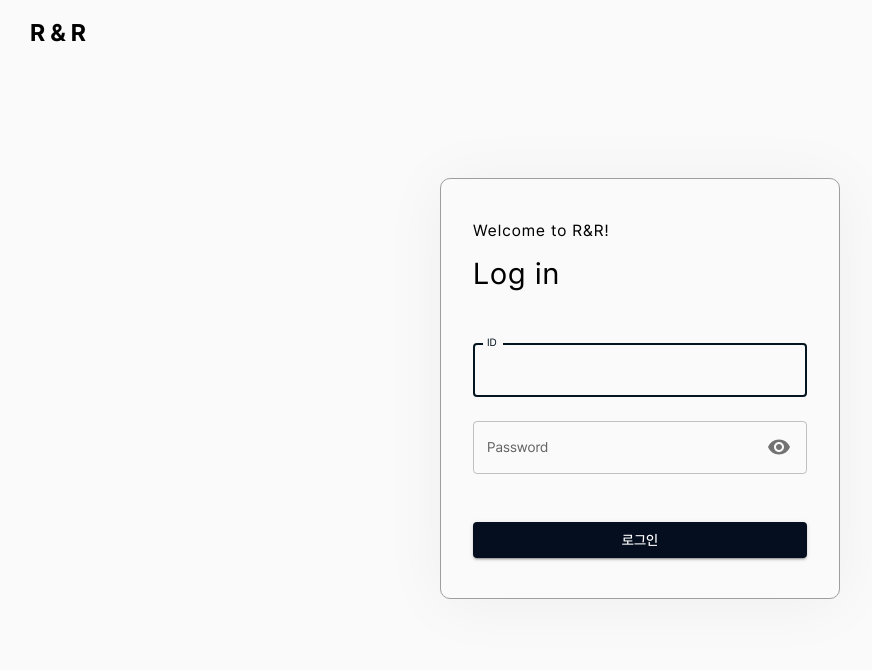
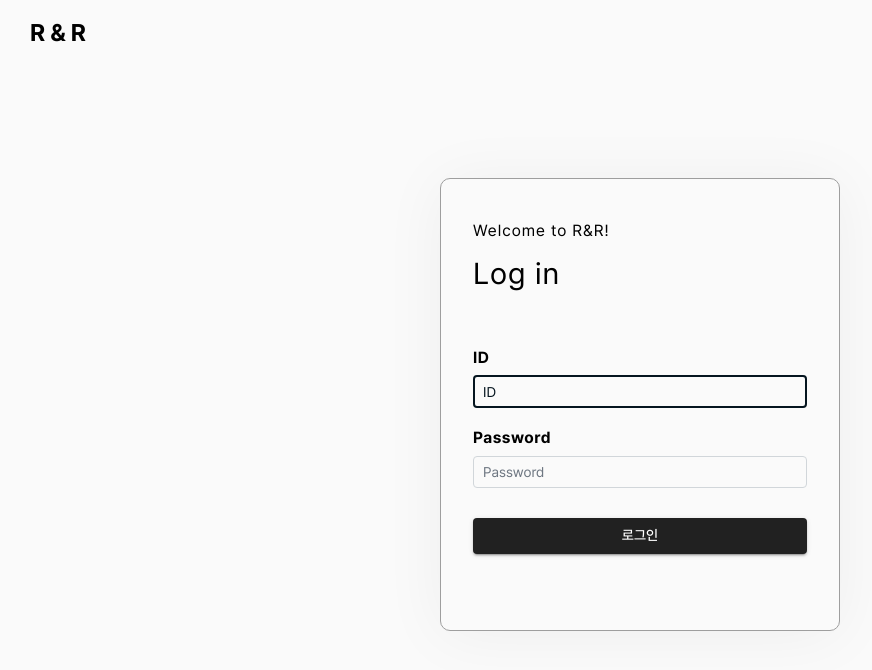
Before and after one commit to npthl2/ai-pr, a React (Vite) app: page /login in a window 1280 px wide. Shown: the top 670 px of the page, without its empty margins (0-872 px from the left). Built offline with nearby package versions, Linux system fonts and the light colour scheme; what simple-zustand-devtools would draw is missing.

Commit message:
testfield 변경

```diff
--- a/src/pages/auth/Login.model.ts
+++ b/src/pages/auth/Login.model.ts
@@ -3,3 +3,9 @@ export interface LoginError {
     password?: string;
     general?: string;
 }
+
+export interface FieldValidation {
+    error: boolean;
+    state: 'inactive' | 'active' | 'error';
+    helperText: string;
+}
--- a/src/pages/auth/Login.styled.tsx
+++ b/src/pages/auth/Login.styled.tsx
@@ -1,5 +1,5 @@
 import styled from '@emotion/styled';
-import { Typography, Box } from '@mui/material';
+import { Typography, Box, Button } from '@mui/material';
 import { grey } from '@mui/material/colors';
 import { Theme } from '@mui/material';
 // import type { Theme } from '@mui/material/styles';
@@ -26,7 +26,7 @@ export const FormContainer = styled(Box)({
     width: '400px',
     margin: '126.5px auto',
     padding: '40px 32px',
-    gap: '24px',
+    gap: '6px',
     backgroundColor: grey[50],
     border: `1px solid ${grey[500]}`,
     borderRadius: '10px',
@@ -45,7 +45,7 @@ export const Title = styled(Typography)(({ theme }: { theme: Theme }) => ({
     fontSize: '16px', // 폰트 크기
     fontWeight: 300, // 글자 굵기를 700으로 설정 (Bold 효과)
     letterSpacing: '1px', // 글자 사이 간격을 0.5px로 설정
-    margin: 0, // 여백 제거
+
 }));
 
 export const Subtitle = styled(Typography)(({ theme }: { theme: Theme }) => ({
@@ -53,16 +53,48 @@ export const Subtitle = styled(Typography)(({ theme }: { theme: Theme }) => ({
     fontSize: '30px', // 폰트 크기
     fontWeight: 300, // 글자 굵기를 700으로 설정 (Bold 효과)
     letterSpacing: '1px', // 글자 사이 간격을 0.5px로 설정
-    margin: 0, // 여백 제거
+    marginBottom: 20, // 여백 제거
 }));
 
 export const AlertContainer = styled(Box)`
-    margin-bottom: 24px;
+    margin-bottom: 12px;
 `;
 
 export const FormFieldsContainer = styled(Box)`
     display: flex;
     flex-direction: column;
-    gap: 24px;
+    gap: 12px;
     margin-bottom: 24px;
 `;
+
+export const LoginIdContainer = styled(Box)`
+    display: flex;
+    flex-direction: column;
+    gap: 6px;
+    margin-bottom: 6px;
+`;
+
+export const LoginPasswordContainer = styled(Box)`
+    display: flex;
+    flex-direction: column;
+    gap: 6px;
+`;
+
+export const ContainerTitle = styled(Typography)(({ theme }: { theme: Theme }) => ({
+    color: theme.palette.common.black,
+    fontSize: '16px', // 폰트 크기
+    fontWeight: 600, // 글자 굵기를 700으로 설정 (Bold 효과)
+    letterSpacing: '0.5px', // 글자 사이 간격을 0.5px로 설정
+    margin: 0, // 여백 제거
+}));
+
+export const LoginButton = styled(Button)`
+    background-color: ${grey[900]};
+    text-transform: none;
+    margin-bottom: 36px;
+    color: white;
+
+    &:hover {
+        background-color: ${grey[800]};
+    }
+`;
--- a/src/pages/auth/components/LoginForm.tsx
+++ b/src/pages/auth/components/LoginForm.tsx
@@ -1,11 +1,104 @@
-import { TextField, Button, IconButton, InputAdornment } from '@mui/material';
-import { Visibility, VisibilityOff } from '@mui/icons-material';
-import { FormFieldsContainer } from '../Login.styled';
-import { useState } from 'react';
+// import { TextField, Button, IconButton, InputAdornment } from '@mui/material';
+// import { Visibility, VisibilityOff } from '@mui/icons-material';
+// import { FormFieldsContainer } from '../Login.styled';
+// import { useState } from 'react';
+// import { LoginRequestParams } from '@model/Auth';
+// import LoginAlert from './LoginAlert';
+// import { LoginError } from '../Login.model';
+
+// interface LoginFormProps {
+//     formData: LoginRequestParams;
+//     isLoading: boolean;
+//     errors: LoginError;
+//     onSubmit: () => void;
+//     onChange: (e: React.ChangeEvent<HTMLInputElement>) => void;
+//     onBlur: (e: React.FocusEvent<HTMLInputElement>) => void;
+// }
+
+// const LoginForm = ({ formData, isLoading, errors, onSubmit, onChange, onBlur }: LoginFormProps) => {
+//     const [showPassword, setShowPassword] = useState(false);
+
+//     const handleTogglePassword = () => {
+//         setShowPassword((prev) => !prev);
+//     };
+
+//     return (
+//         <>
+//             <FormFieldsContainer>
+//                 <TextField
+//                     label="ID"
+//                     name="loginId"
+//                     autoFocus
+//                     value={formData.loginId}
+//                     onChange={onChange}
+//                     onBlur={onBlur}
+//                     disabled={isLoading}
+//                     fullWidth
+//                     error={!!errors.loginId}
+//                     helperText={errors.loginId}
+//                     data-testid="id"
+//                 />
+//                 <TextField
+//                     label="Password"
+//                     name="password"
+//                     data-testid="pw"
+//                     type={showPassword ? 'text' : 'password'}
+//                     value={formData.password}
+//                     onChange={onChange}
+//                     onBlur={onBlur}
+//                     disabled={isLoading}
+//                     fullWidth
+//                     error={!!errors.password}
+//                     helperText={errors.password}
+//                     InputProps={{
+//                         endAdornment: (
+//                             <InputAdornment position="end">
+//                                 <IconButton
+//                                     aria-label="비밀번호 보기 토글"
+//                                     onClick={handleTogglePassword}
+//                                     edge="end"
+//                                     disabled={isLoading}
+//                                     size="small"
+//                                 >
+//                                     {showPassword ? <VisibilityOff /> : <Visibility />}
+//                                 </IconButton>
+//                             </InputAdornment>
+//                         ),
+//                     }}
+//                 />
+//             </FormFieldsContainer>
+//             <LoginAlert error={errors} />
+//             <Button
+//                 variant="contained"
+//                 onClick={onSubmit}
+//                 disabled={isLoading}
+//                 fullWidth
+//                 data-testid="login"
+//                 sx={{
+//                     height: '36px',
+//                     backgroundColor: '#050E1F',
+//                     '&:hover': {
+//                         backgroundColor: '#050E1F',
+//                     },
+//                     textTransform: 'none',
+//                 }}
+//             >
+//                 {isLoading ? '로그인 중...' : '로그인'}
+//             </Button>
+//         </>
+//     );
+// };
+
+// export default LoginForm;
+
+// import { Visibility, VisibilityOff } from '@mui/icons-material';
+import { ContainerTitle, FormFieldsContainer, LoginIdContainer, LoginPasswordContainer, LoginButton } from '../Login.styled';
+// import { useState } from 'react';
 import { LoginRequestParams } from '@model/Auth';
 import LoginAlert from './LoginAlert';
 import { LoginError } from '../Login.model';
-
+import { getTheme } from '@theme/theme';
+import TextField from '@components/TextField';
 interface LoginFormProps {
     formData: LoginRequestParams;
     isLoading: boolean;
@@ -16,59 +109,63 @@ interface LoginFormProps {
 }
 
 const LoginForm = ({ formData, isLoading, errors, onSubmit, onChange, onBlur }: LoginFormProps) => {
-    const [showPassword, setShowPassword] = useState(false);
 
-    const handleTogglePassword = () => {
-        setShowPassword((prev) => !prev);
-    };
+    // 비밀번호 확인 토글 관련
+    // const [showPassword, setShowPassword] = useState(false);
+
+    // const handleTogglePassword = () => {
+    //     setShowPassword((prev) => !prev);
+    // };
 
     return (
         <>
             <FormFieldsContainer>
+                <LoginIdContainer>
+                    <ContainerTitle theme={getTheme('light')}>ID</ContainerTitle>
                         <TextField
                         label="ID"
                         name="loginId"
                         autoFocus
                         value={formData.loginId}
-                    onChange={onChange}
+                        onChange={(value) => onChange({ target: { name: 'loginId', value } } as React.ChangeEvent<HTMLInputElement>)}
                         onBlur={onBlur}
                         disabled={isLoading}
                         fullWidth
-                    error={!!errors.loginId}
+                        state={errors.loginId ? 'error' : 'inactive'}
                         helperText={errors.loginId}
                         data-testid="id"
                         />
+                </LoginIdContainer>
+                <LoginPasswordContainer>
+                    <ContainerTitle theme={getTheme('light')}>Password</ContainerTitle>
                     <TextField
                     label="Password"
                     name="password"
                     data-testid="pw"
-                    type={showPassword ? 'text' : 'password'}
+                    // type={showPassword ? 'text' : 'password'}
                     value={formData.password}
-                    onChange={onChange}
+                    onChange={(value) => onChange({ target: { name: 'password', value } } as React.ChangeEvent<HTMLInputElement>)}
                     onBlur={onBlur}
                     disabled={isLoading}
                     fullWidth
-                    error={!!errors.password}
+                    state={errors.password ? 'error' : 'inactive'}
                     helperText={errors.password}
-                    InputProps={{
-                        endAdornment: (
-                            <InputAdornment position="end">
-                                <IconButton
-                                    aria-label="비밀번호 보기 토글"
-                                    onClick={handleTogglePassword}
-                                    edge="end"
-                                    disabled={isLoading}
-                                    size="small"
-                                >
-                                    {showPassword ? <VisibilityOff /> : <Visibility />}
-                                </IconButton>
-                            </InputAdornment>
-                        ),
-                    }}
+                    // suffix={
+                    //     <IconButton
+                    //         aria-label={showPassword ? '비밀번호 숨기기' : '비밀번호 보기'}
+                    //         onClick={handleTogglePassword}
+                    //         edge="end"
+                    //         disabled={isLoading}
+                    //         size="small"
+                    //     >
+                    //         {showPassword ? <VisibilityOff /> : <Visibility />}
+                    //     </IconButton>
+                    // }
                 />
+                </LoginPasswordContainer>
             </FormFieldsContainer>
             <LoginAlert error={errors} />
-            <Button
+            <LoginButton
                 variant="contained"
                 onClick={onSubmit}
                 disabled={isLoading}
@@ -84,7 +181,7 @@ const LoginForm = ({ formData, isLoading, errors, onSubmit, onChange, onBlur }:
                 }}
             >
                 {isLoading ? '로그인 중...' : '로그인'}
-            </Button>
+            </LoginButton>
         </>
     );
 };
```
Lines whose indentation alone changed are shown as unchanged.
